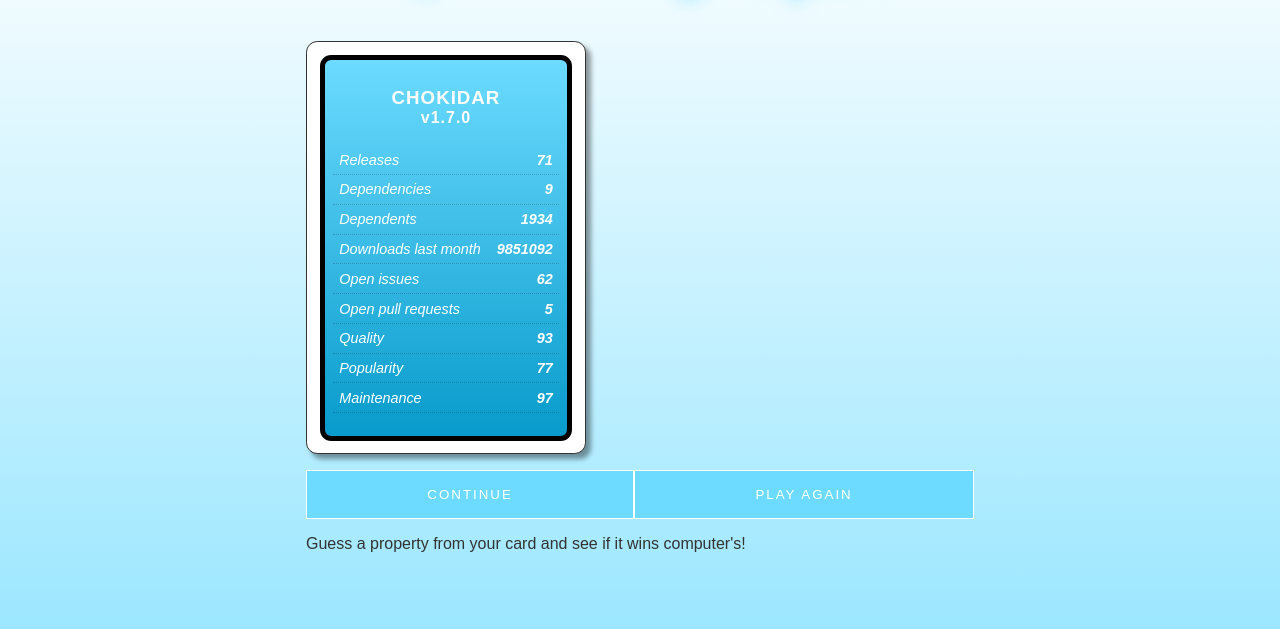
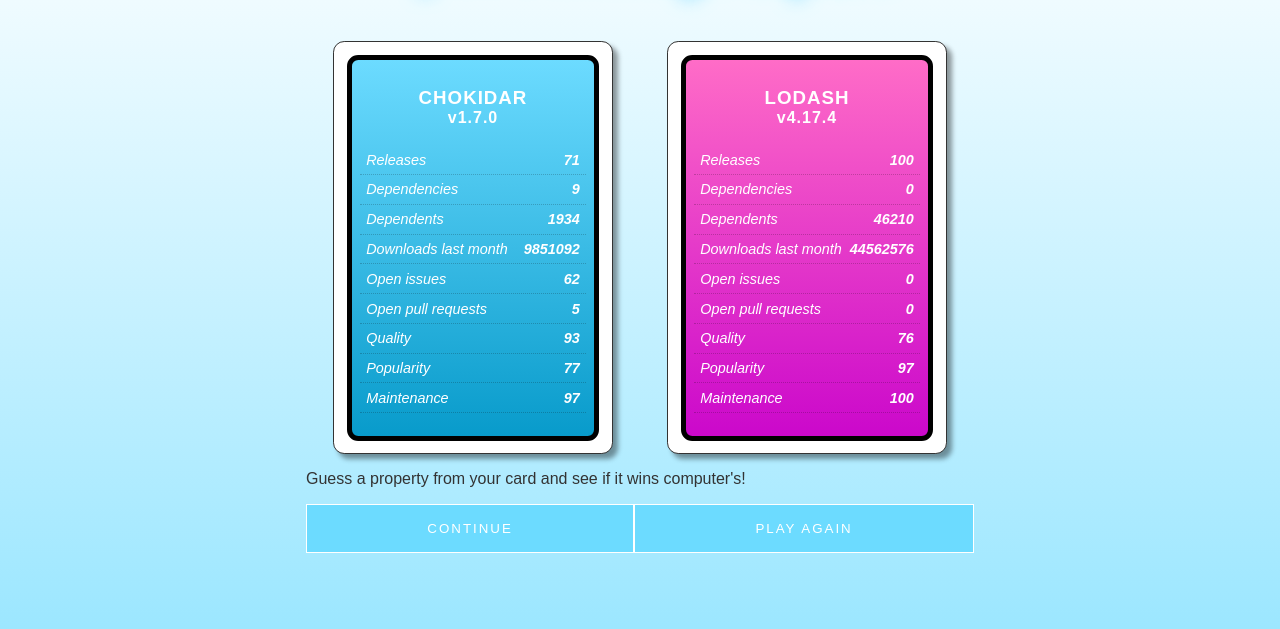
Before and after one commit to hkoskinen/top-trumps, a website built with webpack: page index.html in a window 1280 px wide. Shown: the part 119-748 px from the top of the page. Built offline with nearby package versions, Linux system fonts and the light colour scheme.

Commit message:
Add different styling for player and computer cards

```diff
--- a/src/card.js
+++ b/src/card.js
@@ -1,4 +1,4 @@
-const card = data => {
+const card = (data, isPlayer = true) => {
   if (!data) return '<div class="card">Card data is missing</div>';
   const {
     name,
@@ -16,7 +16,7 @@
 
   return `
     <div class="card">
-      <div class="card__container">
+      <div class="card__container ${isPlayer ? 'card__container--player' : 'card__container--computer'}">
         <h3 class="card__title">${name}<span>v${version}</span></h3>
         <ul class="card__stats">
           <li>Releases<span>${releases}</span></li>
--- a/src/index.js
+++ b/src/index.js
@@ -46,13 +46,15 @@
         ${h1('npm Package Expert')}
         <div class="cards">
           ${card(this.state.playerDeck[0])}
+          ${card(this.state.computerDeck[0], false)}
+        </div>
+
+        <div class="status" onClick="app.playAgain()">
+          ${p('Guess a property from your card and see if it wins computer\'s!')}
         </div>
         <div class="buttons">
           ${button('app.continue()', 'Continue')}
           ${button('app.playAgain()', 'Play Again')}
-        </div>
-        <div class="status" onClick="app.playAgain()">
-          ${p('Guess a property from your card and see if it wins computer\'s!')}
         </div>
       </div>
     `;
--- a/src/styles.css
+++ b/src/styles.css
@@ -57,6 +57,11 @@
   cursor: pointer;
 }
 
+.cards {
+  display: flex;
+  justify-content: space-around;
+}
+
 .card {
   background-color: #fff;
   border-radius: 0.7rem;
@@ -74,9 +79,16 @@
 .card__container {
   border-radius: 0.7rem;
   border: 5px solid #000;
-  background: linear-gradient(#6cdbff, #089bcb);
   color: #fff;
   padding: 0.5rem;
+}
+
+.card__container--player {
+  background: linear-gradient(#6cdbff, #089bcb);
+}
+
+.card__container--computer {
+  background: linear-gradient(#ff6cc7, #cb08cb);
 }
 
 .card__title {
```
